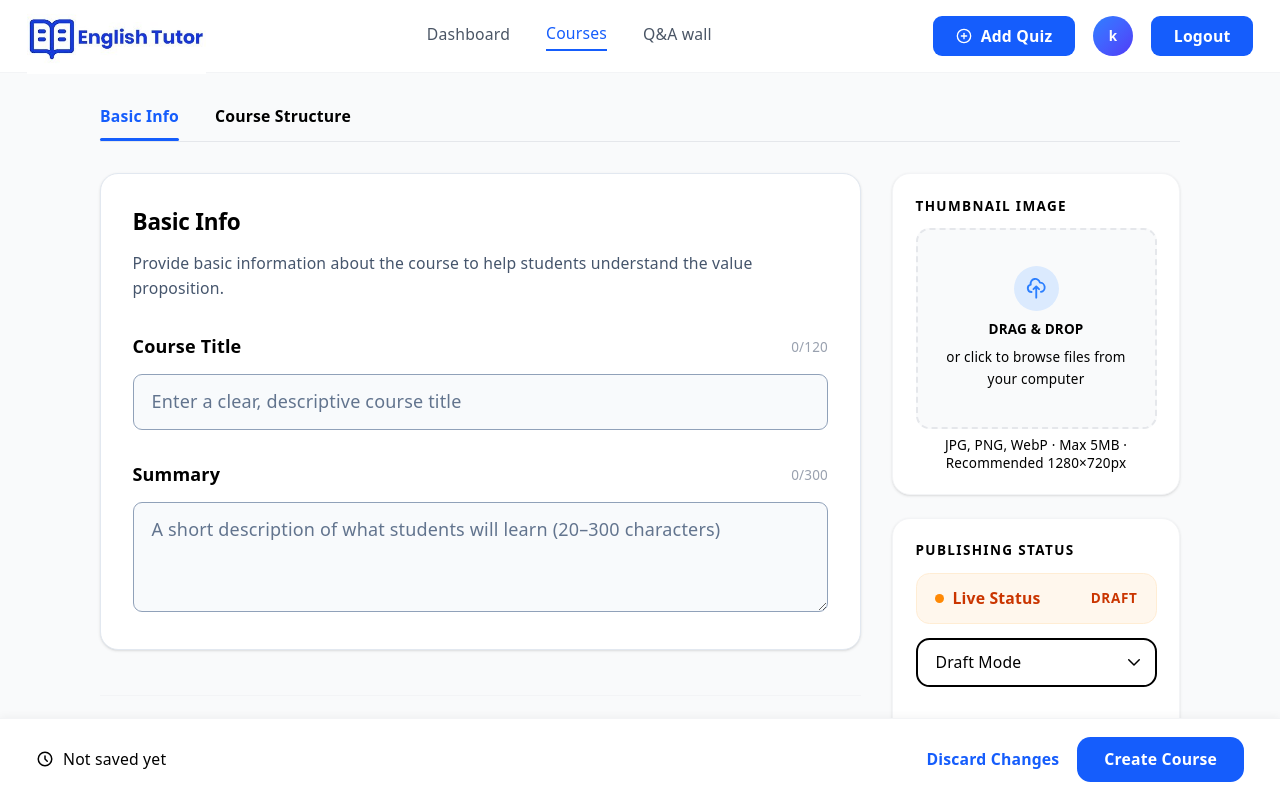
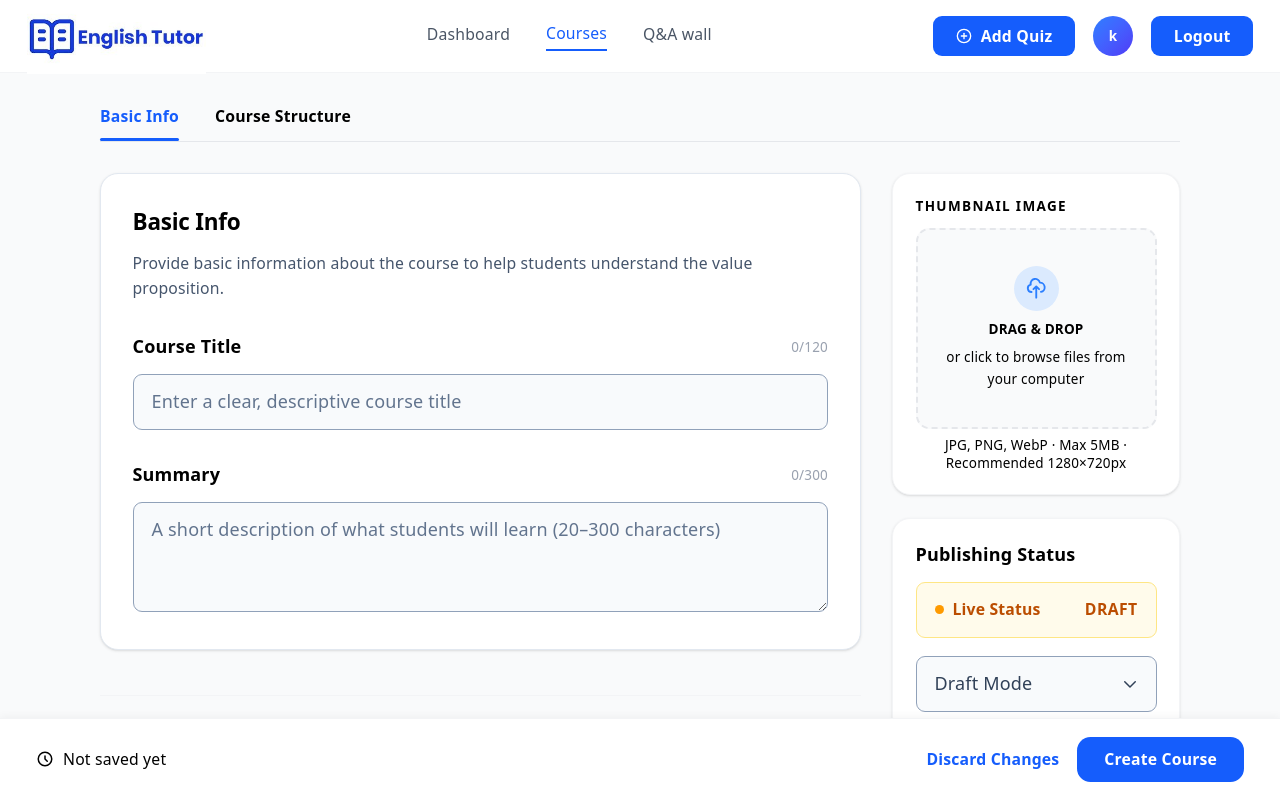
Before and after one commit to Janith303/English-Tutor, a React (Vite) app in the folder frontend/: page /edit-course in a window 1280 px wide. Shown: the top 798 px of the page. Built offline with nearby package versions, Linux system fonts and the light colour scheme.

Commit message:
Refactor PublishingPanel to simplify visibility settings and enhance UI elements

```diff
--- a/frontend/src/components/course/PublishingPanel.jsx
+++ b/frontend/src/components/course/PublishingPanel.jsx
@@ -4,21 +4,11 @@ const STATUS_LABELS = {
   ARCHIVED: "Archived",
 };
 
+const selectClass =
+  "w-full appearance-none cursor-pointer rounded-lg border border-slate-400 bg-slate-50 px-4 py-3 pr-10 text-base text-slate-700 focus:bg-white focus:ring-2 focus:ring-indigo-500 focus:border-indigo-500 focus:outline-none disabled:opacity-60 disabled:cursor-not-allowed";
+
 export default function PublishingPanel({ value, onChange, disabled = false }) {
   const publishMode = value?.status || "DRAFT";
-  const visibility = {
-    publicMarketplace:
-      typeof value?.publicMarketplace === "boolean"
-        ? value.publicMarketplace
-        : true,
-    searchIndexing: !!value?.searchIndexing,
-    autoEnroll: !!value?.autoEnroll,
-  };
-
-  const toggleVisibility = (key) => {
-    if (disabled) return;
-    onChange && onChange(key, !visibility[key]);
-  };
 
   const updateStatus = (nextStatus) => {
     if (disabled) return;
@@ -27,28 +17,44 @@ export default function PublishingPanel({ value, onChange, disabled = false }) {
 
   const statusBadgeColor =
     publishMode === "PUBLISHED"
-      ? "text-green-600 bg-green-50 border-green-100"
+      ? "text-green-700 bg-green-50 border-green-200"
       : publishMode === "ARCHIVED"
-        ? "text-gray-600 bg-gray-100 border-gray-200"
-        : "text-orange-700 bg-orange-50 border-orange-100";
+        ? "text-slate-700 bg-slate-100 border-slate-200"
+        : "text-amber-700 bg-amber-50 border-amber-200";
+
+  const liveDotColor =
+    publishMode === "PUBLISHED"
+      ? "bg-green-500"
+      : publishMode === "ARCHIVED"
+        ? "bg-slate-500"
+        : "bg-amber-500";
+
+  const liveLabelColor =
+    publishMode === "PUBLISHED"
+      ? "text-green-700"
+      : publishMode === "ARCHIVED"
+        ? "text-slate-700"
+        : "text-amber-700";
 
   return (
-    <div className="flex flex-col gap-6">
+    <div className="flex flex-col gap-7">
       <div>
-        <p className="text-xs font-semibold text-black tracking-widest uppercase mb-3">
+        <p className="text-base font-semibold text-black mb-3">
           Publishing Status
         </p>
 
         <div
-          className={`border rounded-xl px-4 py-3 flex items-center justify-between mb-3 ${statusBadgeColor}`}
+          className={`border rounded-lg px-4 py-3.5 flex items-center justify-between mb-4 ${statusBadgeColor}`}
         >
           <div className="flex items-center gap-2">
-            <span className="w-2 h-2 rounded-full bg-orange-400 inline-block" />
-            <span className="text-sm font-semibold text-orange-700">
+            <span
+              className={`w-2 h-2 rounded-full inline-block ${liveDotColor}`}
+            />
+            <span className={`text-sm font-semibold ${liveLabelColor}`}>
               Live Status
             </span>
           </div>
-          <span className="text-xs font-bold tracking-wider">
+          <span className="text-sm font-semibold tracking-wide">
             {publishMode}
           </span>
         </div>
@@ -57,7 +63,7 @@ export default function PublishingPanel({ value, onChange, disabled = false }) {
           <select
             value={publishMode}
             onChange={(e) => updateStatus(e.target.value)}
-            className="w-full appearance-none bg-white border-2 border-black rounded-xl px-4 py-2.5 text-sm text-black font-medium focus:outline-none focus:border-black cursor-pointer"
+            className={selectClass}
             disabled={disabled}
           >
             {Object.entries(STATUS_LABELS).map(([code, label]) => (
@@ -67,7 +73,7 @@ export default function PublishingPanel({ value, onChange, disabled = false }) {
             ))}
           </select>
           <svg
-            className="w-4 h-4 text-black absolute right-3 top-1/2 -translate-y-1/2 pointer-events-none"
+            className="w-4 h-4 text-slate-700 absolute right-4 top-1/2 -translate-y-1/2 pointer-events-none"
             fill="none"
             stroke="currentColor"
             viewBox="0 0 24 24"
@@ -81,50 +87,6 @@ export default function PublishingPanel({ value, onChange, disabled = false }) {
           </svg>
         </div>
       </div>
-
-      <div>
-        <p className="text-xs font-semibold text-black tracking-widest uppercase mb-3">
-          Visibility Settings
-        </p>
-        <div className="flex flex-col gap-3">
-          {[
-            { key: "publicMarketplace", label: "Show in public marketplace" },
-            { key: "searchIndexing", label: "Allow search indexing" },
-            { key: "autoEnroll", label: "Auto-enroll existing students" },
-          ].map(({ key, label }) => (
-            <label
-              key={key}
-              className="flex items-start gap-3 cursor-pointer group"
-            >
-              <div
-                onClick={() => toggleVisibility(key)}
-                className={`w-5 h-5 mt-0.5 rounded flex-shrink-0 border-2 flex items-center justify-center transition-colors ${
-                  visibility[key]
-                    ? "bg-blue-600 border-blue-600"
-                    : "bg-white border-gray-300 group-hover:border-blue-400"
-                }`}
-              >
-                {visibility[key] && (
-                  <svg
-                    className="w-3 h-3 text-white"
-                    fill="none"
-                    stroke="currentColor"
-                    viewBox="0 0 24 24"
-                  >
-                    <path
-                      strokeLinecap="round"
-                      strokeLinejoin="round"
-                      strokeWidth={3}
-                      d="M5 13l4 4L19 7"
-                    />
-                  </svg>
-                )}
-              </div>
-              <span className="text-sm text-black leading-snug">{label}</span>
-            </label>
-          ))}
-        </div>
-      </div>
     </div>
   );
 }
```
